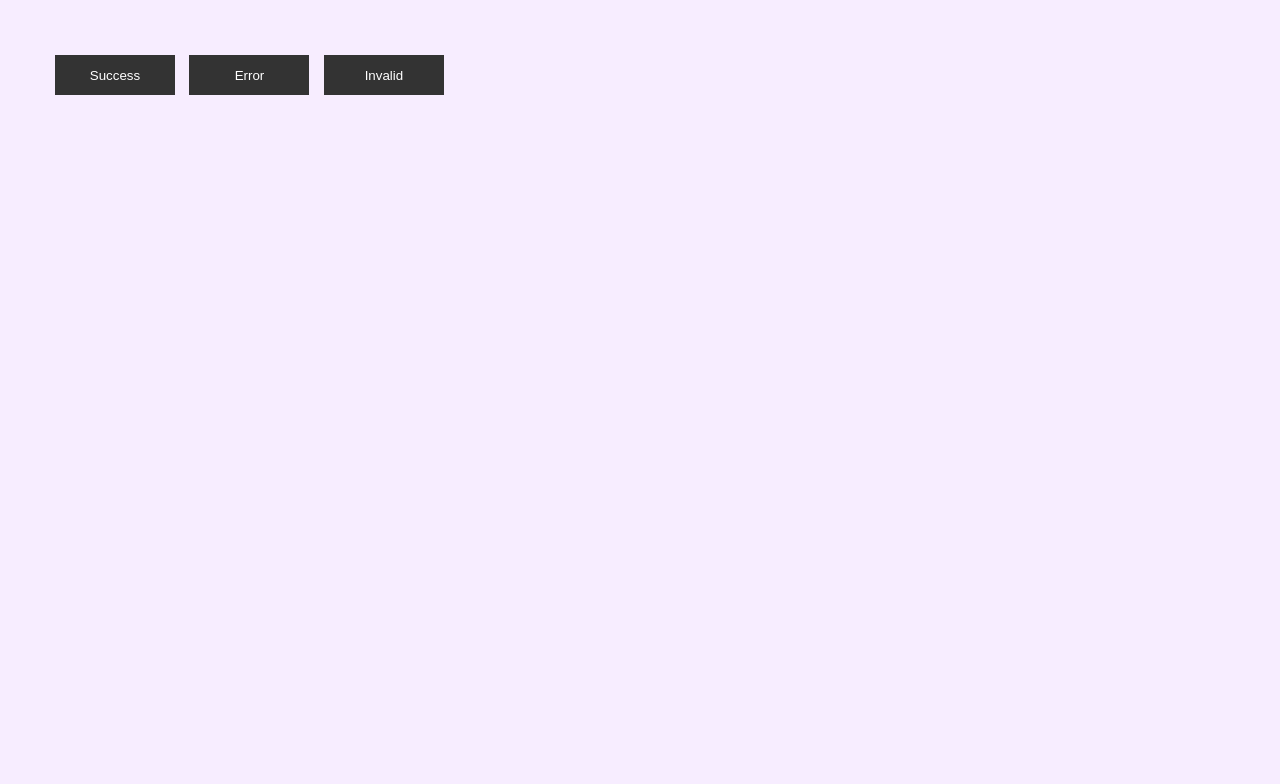
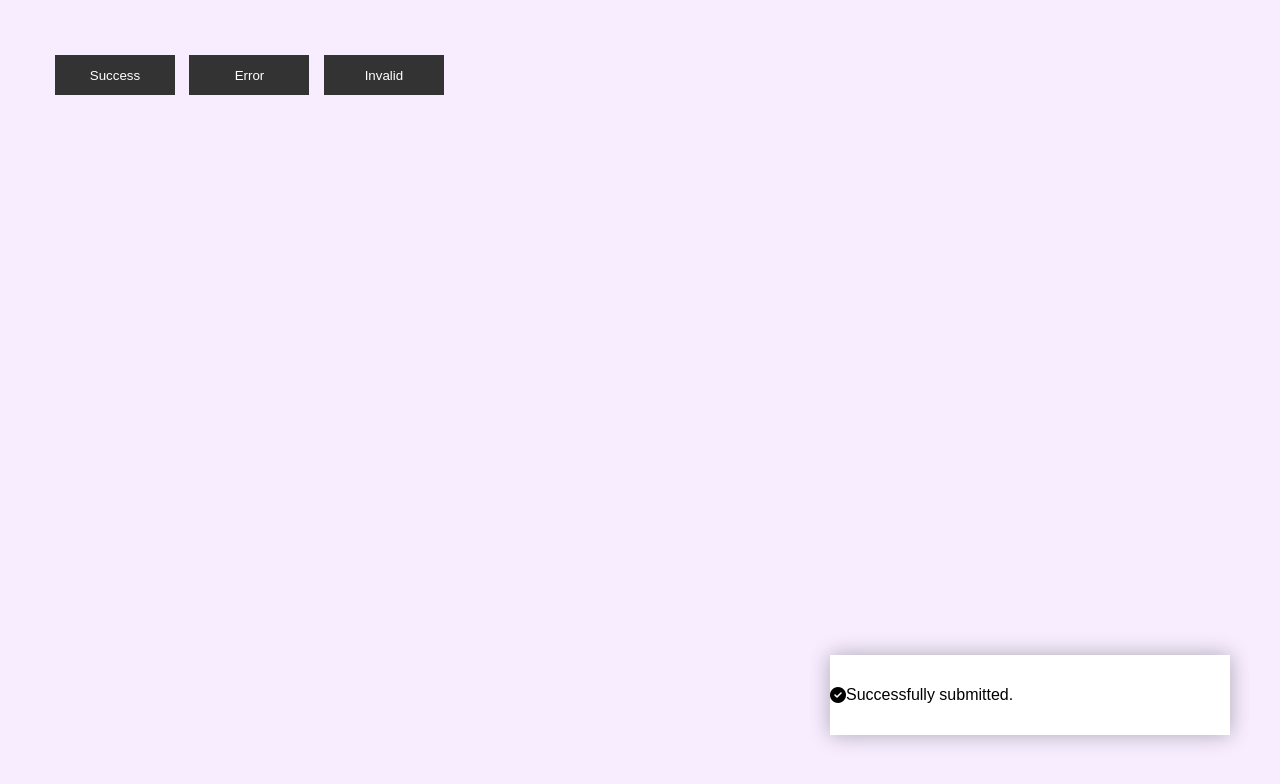
Before and after one commit to kkhaddejah/toastNotifications-js, a plain HTML site: page index.html in a window 1280 px wide. Both pictures are taken after a click on the button "Success". Drawn offline with Linux system fonts and the light colour scheme.

Commit message:
Added js code.

```diff
--- a/index.html
+++ b/index.html
@@ -4,13 +4,14 @@
     <meta charset="UTF-8">
     <meta name="viewport" content="width=device-width, initial-scale=1.0">
     <link rel="stylesheet" href="style.css">
+    <script src="https://kit.fontawesome.com/8e2bc991b0.js" crossorigin="anonymous"></script>
     <title>Toast Notifications</title>
 </head>
 <body>
     <div class="buttons">
-        <button>Success</button>
-        <button>Error</button>
-        <button>Invalid</button>
+        <button onclick="showToast(successMsg)">Success</button>
+        <button onclick="showToast(errorMsg)">Error</button>
+        <button onclick="showToast(invalidMsg)">Invalid</button>
     </div>
     <div id="toastBox"></div>
     <script src="script.js"></script>
--- a/script.js
+++ b/script.js
@@ -0,0 +1,11 @@
+let toastBox = document.getElementById('toastBox');
+let successMsg = '<i class="fa-solid fa-circle-check"></i> Successfully submitted.';
+let errorMsg = '<i class="fa-solid fa-circle-xmark"></i> Please fix the error!';
+let invalidMsg = '<i class="fa-solid fa-circle-exclamation"></i> Invalid input.';
+
+function showToast(msg){
+    let toast = document.createElement('div');
+    toast.classList.add('toast');
+    toast.innerHTML = msg;
+    toastBox.appendChild(toast);
+}
--- a/style.css
+++ b/style.css
@@ -30,3 +30,13 @@ body{
     overflow: hidden;
     padding: 20px;
 }
+.toast{
+    width: 400px;
+    height: 80px;
+    background: #fff;
+    font-weight: 500;
+    margin: 15px 0;
+    box-shadow: 0 0 20px rgba(0, 0, 0, 0.3);
+    display: flex;
+    align-items: center;
+}
```
